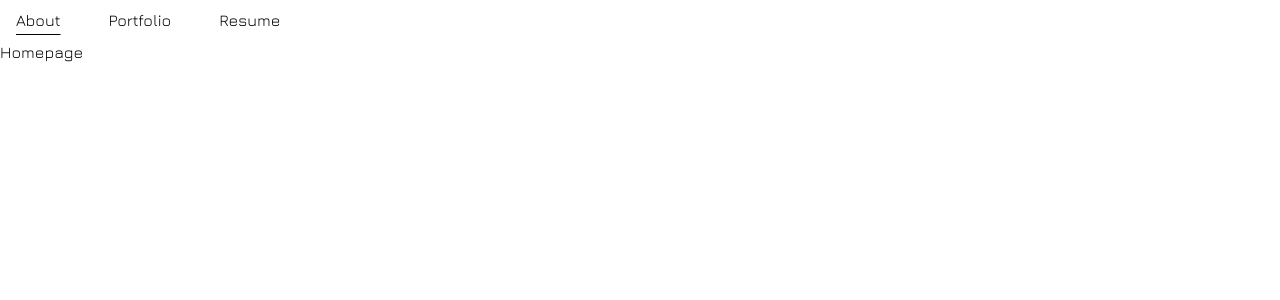
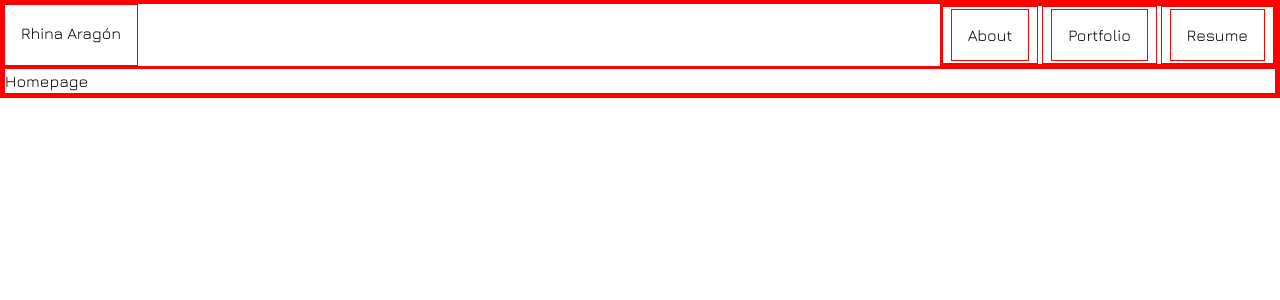
Before and after one commit to liz-garcia/architect-portfolio, a React (Vite) app in the folder client/: page / in a window 1280 px wide. Shown: the top 300 px of the page. Built offline with nearby package versions, Linux system fonts and the light colour scheme.

Commit message:
Created Logo and Header components.

```diff
--- a/client/src/App.jsx
+++ b/client/src/App.jsx
@@ -1,5 +1,9 @@
 import AppRouter from "./AppRouter.jsx";
-import Nav from "./components/Nav.jsx";
+import Header from "./components/Header.jsx";
+
+// const headerProps = "";
+// const mainProps = "";
+// const footerProps = "";
 
 // * App.jsx builds all our main layout elements:
 // * Nav, Main, Footer, Pages content (AppRouter), etc.
@@ -7,7 +11,7 @@ import Nav from "./components/Nav.jsx";
 const App = () => {
   return (
     <>
-      <Nav />
+      <Header />
       <main>
         <AppRouter />
       </main>
--- /dev/null
+++ b/client/src/components/Header.jsx
@@ -0,0 +1,17 @@
+import Logo from "./Logo.jsx";
+import Nav from "./Nav.jsx";
+
+// Tailwind CSS utility classes
+const headerStyle = "flex justify-between items-stretch";
+
+// Header Component
+const Header = () => {
+  return (
+    <header className={headerStyle}>
+      <Logo />
+      <Nav />
+    </header>
+  );
+};
+
+export default Header;
--- /dev/null
+++ b/client/src/components/Logo.jsx
@@ -0,0 +1,9 @@
+// Tailwind CSS utility classes
+const logoStyle = "p-4";
+
+// Header Component
+const Logo = () => {
+  return <h1 className={logoStyle}>Rhina Aragón</h1>;
+};
+
+export default Logo;
--- a/client/src/components/Nav.jsx
+++ b/client/src/components/Nav.jsx
@@ -1,24 +1,30 @@
 import { Link } from "react-router-dom";
 
-// * Tailwind CSS utility classes
-const navStyle = "w-fit";
-const ulStyle = "flex space-x-4";
-const linkStyle = "px-4 py-2 hover:underline underline-offset-8";
-const liStyle = "";
+// Tailwind CSS utility classes
+const navStyle = "min-w-fit min-h-fit";
+const ulStyle = "flex space-x-1";
+const liStyle = "px-2 py-4";
+const linkStyle = "px-4 py-4 hover:underline underline-offset-8";
 
 const Nav = () => {
   return (
     <nav className={navStyle}>
       <ul className={ulStyle}>
+        <li className={liStyle}>
           <Link to="/" className={linkStyle}>
-          <li className={liStyle}>About</li>
+            About
           </Link>
+        </li>
+        <li className={liStyle}>
           <Link to="/" className={linkStyle}>
-          <li className={liStyle}>Portfolio</li>
+            Portfolio
           </Link>
+        </li>
+        <li className={liStyle}>
           <Link to="/" className={linkStyle}>
-          <li className={liStyle}>Resume</li>
+            Resume
           </Link>
+        </li>
       </ul>
     </nav>
   );
--- a/client/src/index.css
+++ b/client/src/index.css
@@ -9,9 +9,9 @@
 @tailwind utilities;
 
 /* ! Visualize area for each element */
-/* * {
+* {
   border: 1px red solid;
-} */
+}
 
 /* * Previously Index.css */
 /* :root {
--- a/client/src/main.jsx
+++ b/client/src/main.jsx
@@ -6,7 +6,7 @@ import "./index.css";
 
 // Tailwind CSS utility classes
 const dimensions = "";
-const layout = "";
+const layout = "flex flex-col";
 const text = "";
 const darkMode = "";
 const tailwindClasses = `${dimensions} ${layout} ${text} ${darkMode}`;
```
Lines whose indentation alone changed are shown as unchanged.
